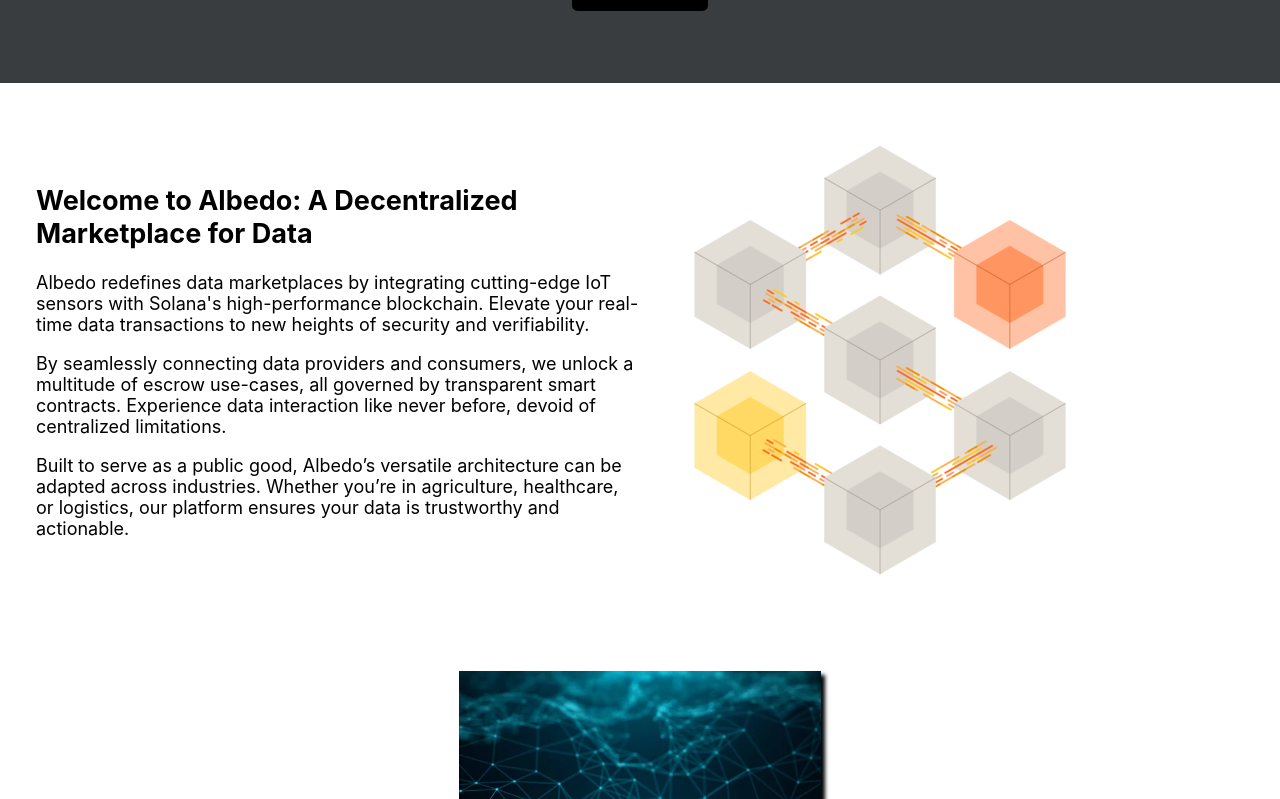
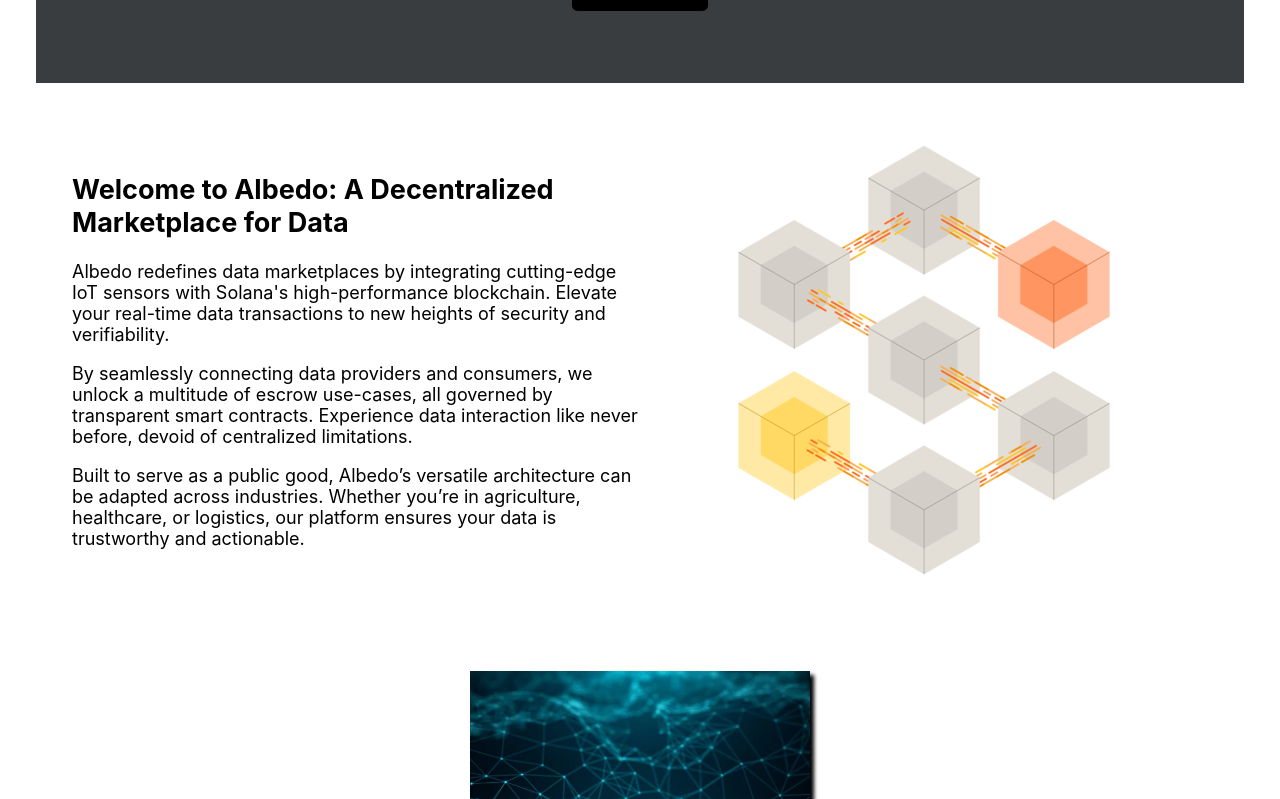
Before and after one commit to Web3-Builders-Alliance/Albedo, a React (Create React App) app in the folder frontend/: page / in a window 1280 px wide. Shown: the part 401-1200 px from the top of the page. Built offline with nearby package versions, Linux system fonts and the light colour scheme.

Commit message:
Set max-width to 1440px for main content container

```diff
--- a/frontend/src/App.js
+++ b/frontend/src/App.js
@@ -8,7 +8,7 @@
 
 function App() {
   return (
-    <div className="App">
+    <div className="main-container">
       <Header />
       <HeroSection />
       <ContentSection />
--- a/frontend/src/GlobalStyles.css
+++ b/frontend/src/GlobalStyles.css
@@ -35,6 +35,13 @@
   display: block;
   max-width: 100%;
   height: auto;
+  margin: auto;
+}
+
+.main-container {
+  max-width: 1440px;
+  margin: 0 auto;
+  padding: 0 2rem;
 }
 
 /* Dark Background */
--- a/frontend/src/components/LandingPage/ContentSection/ContentSection.css
+++ b/frontend/src/components/LandingPage/ContentSection/ContentSection.css
@@ -3,8 +3,9 @@
   justify-content: space-between;
   align-items: center;
   padding: 2rem;
+  margin: 0 auto;
 }
 
-.content-text, .content-img {
-  width: 50%;
+.content-img img {
+  margin: auto;
 }
```
